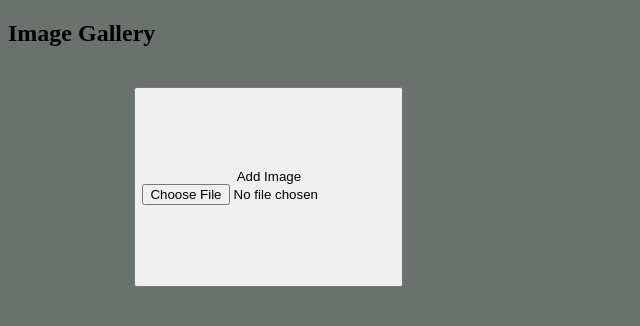
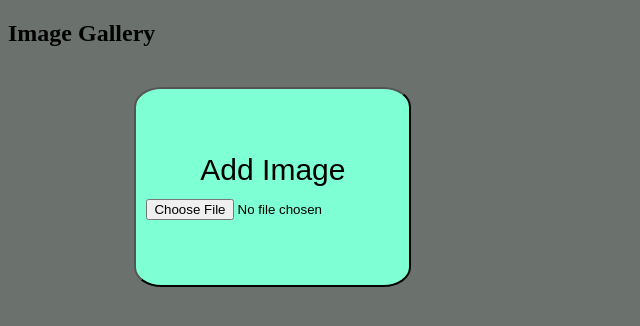
Before and after one commit to rayhanhosain/img-gallery, a React (Create React App) app: page / in a window 1280 px wide. Shown: the top 326 px of the page, without its empty margins (0-640 px from the left). Built offline with nearby package versions, Linux system fonts and the light colour scheme.

Commit message:
visual change

```diff
--- a/src/Component/Image.css
+++ b/src/Component/Image.css
@@ -31,7 +31,17 @@ body {
 .the-dragging-element {
     opacity: 40%;
 }
+.selected {
+    opacity: 20%
+}
+.image:hover{
+    opacity: 80%; /* You can adjust the scaling factor to control the darkness effect. */
+  }
 
-.image:hover{
-    opacity: 40%; /* You can adjust the scaling factor to control the darkness effect. */
+  .add-image-button {
+    padding: 10px;
+    font-size: 30px;
+    background-color: aquamarine;
+    border-radius: 10%;
+    border-color: black;
   }
--- a/src/Component/Image.js
+++ b/src/Component/Image.js
@@ -1,21 +1,21 @@
 import React from "react";
 import "./Image.css";
-import { useState } from "react";
+import { useState, useEffect } from "react";
 
 function Image() {
   let [image, setImage] = useState([]);
   let [selectedImage, setSelectedImage] = useState([]);
 
-  //   useEffect(() => {
-  //     let savedImage = localStorage.getItem("galleryImage");
-  //     if (savedImage) {
-  //       setImage(JSON.parse(savedImage));
-  //     }
-  //   }, []);
+  useEffect(() => {
+    let savedImage = localStorage.getItem("galleryImage");
+    if (savedImage) {
+      setImage(JSON.parse(savedImage));
+    }
+  }, []);
 
-  //   useEffect(() => {
-  //     localStorage.setItem("galleryImage", JSON.stringify(image));
-  //   }, [image]);
+  useEffect(() => {
+    localStorage.setItem("galleryImage", JSON.stringify(image));
+  }, [image]);
 
   function dragStart(e) {
     e.target.classList.add("the-dragging-element");
```
